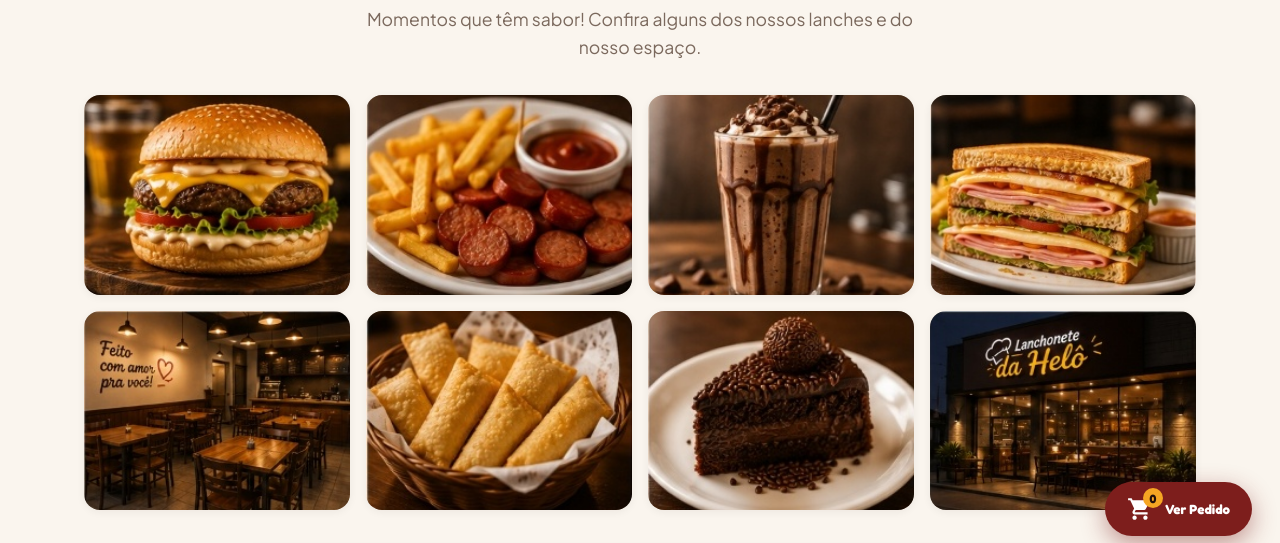
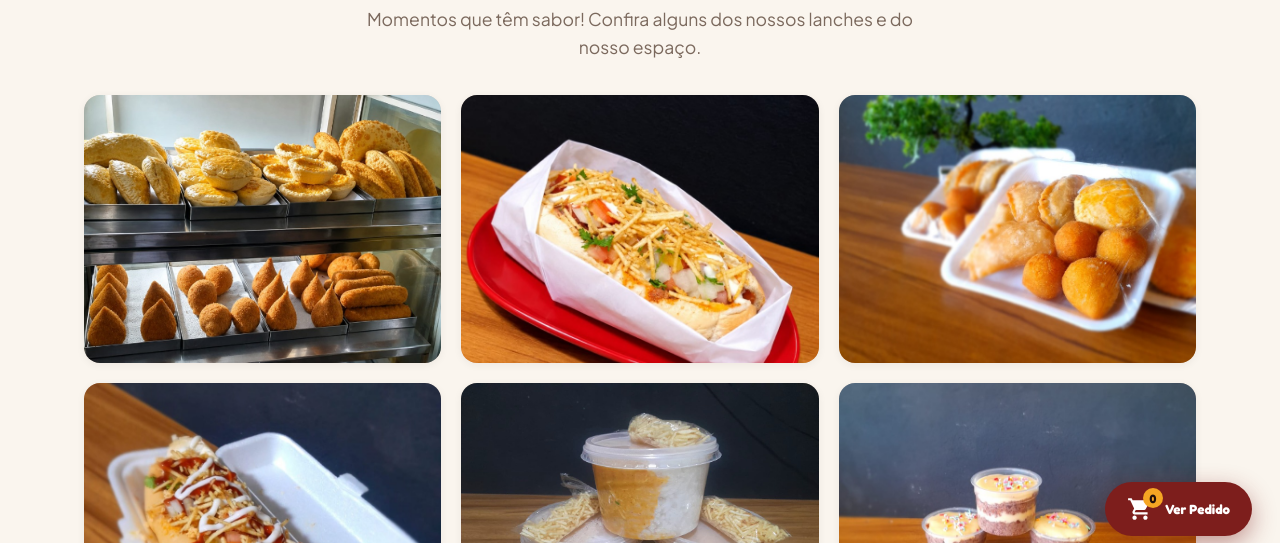
Before and after one commit to acvinicius01-lab/Lanchonete-da-Hel-, a website: page galeria.html in a window 1280 px wide. Shown: the part 236-779 px from the top of the page. Drawn offline with Linux system fonts and the light colour scheme.

Commit message:
feat: fotos reais adicionadas na galeria de produtos

```diff
--- a/css/styles.css
+++ b/css/styles.css
@@ -806,10 +806,11 @@ ul {
   margin-top: 8px;
 }
 
+.gallery-grid,
 .gallery-grid-8 {
   display: grid;
-  grid-template-columns: repeat(4, 1fr);
-  gap: 16px;
+  grid-template-columns: repeat(3, 1fr);
+  gap: 20px;
   margin-bottom: 36px;
 }
 
@@ -1575,6 +1576,7 @@ ul {
     grid-template-columns: repeat(2, 1fr);
   }
 
+  .gallery-grid,
   .gallery-grid-8 {
     grid-template-columns: repeat(2, 1fr);
   }
@@ -1641,6 +1643,7 @@ ul {
     grid-template-columns: 1fr;
   }
 
+  .gallery-grid,
   .gallery-grid-8 {
     grid-template-columns: 1fr;
   }
--- a/galeria.html
+++ b/galeria.html
@@ -62,69 +62,61 @@
           </p>
         </div>
 
-        <!-- Grade com as 8 Fotos Fiéis -->
-        <div class="gallery-grid-8">
-          <!-- 1. Burger Artesanal -->
-          <div class="gallery-item" data-caption="Hambúrguer Artesanal com Cheddar Derretido e Bacon Crocante">
-            <img src="assets/images/photo-burger.jpg" alt="Hambúrguer artesanal especial com cheddar e alface fresca" loading="lazy">
+        <!-- Grade de Fotos da Galeria -->
+        <div class="gallery-grid">
+          <!-- 1. Estufa de Salgados -->
+          <div class="gallery-item" data-caption="Estufa de Salgados Variados - Coxinhas, empadas, empadões, pastéis e enroladinhos quentinhos">
+            <img src="assets/images/galeria-estufa-salgados.jpg" alt="Estufa repleta de salgados dourados artesanais" loading="lazy">
             <div class="gallery-overlay">
-              <span>Hambúrguer Artesanal Especial</span>
+              <span>Estufa de Salgados Douradinhos</span>
             </div>
           </div>
 
-          <!-- 2. Calabresa com Batatas -->
-          <div class="gallery-item" data-caption="Porção de Calabresa Acebolada com Fritas Sequinhas">
-            <img src="assets/images/photo-calabresa-fritas.jpg" alt="Porção generosa de calabresa acebolada com batatas fritas" loading="lazy">
+          <!-- 2. Hot Dog Especial no Prato -->
+          <div class="gallery-item" data-caption="Hot Dog Especial da Helô - Servido quentinho com batata palha crocante, milho, vinagrete e molhos especiais">
+            <img src="assets/images/galeria-hotdog-prato.jpg" alt="Hot Dog Especial servido com batata palha" loading="lazy">
             <div class="gallery-overlay">
-              <span>Calabresa com Fritas Crocantes</span>
+              <span>Hot Dog Especial da Helô</span>
             </div>
           </div>
 
-          <!-- 3. Milkshake Trufado -->
-          <div class="gallery-item" data-caption="Milkshake Trufado de Chocolate com Chantilly">
-            <img src="assets/images/photo-milkshake.jpg" alt="Copo alto de milkshake de chocolate trufado com calda" loading="lazy">
+          <!-- 3. Bandeja de Salgadinhos -->
+          <div class="gallery-item" data-caption="Bandeja Especial de Mini Salgados - Coxinhas crocantes, bolinhas de queijo, pastéis e empadas">
+            <img src="assets/images/galeria-bandeja-salgados.jpg" alt="Bandeja de salgadinhos fritos e assados" loading="lazy">
             <div class="gallery-overlay">
-              <span>Milkshake Trufado da Helô</span>
+              <span>Bandeja de Salgados Especiais</span>
             </div>
           </div>
 
-          <!-- 4. Sanduíche Especial Tostado -->
-          <div class="gallery-item" data-caption="Misto Quente Especial em Camadas no Pão Artesanal">
-            <img src="assets/images/photo-sandwich.jpg" alt="Sanduíche tostado em fatias com queijo e presunto" loading="lazy">
+          <!-- 4. Hot Dog para Viagem / Delivery -->
+          <div class="gallery-item" data-caption="Hot Dog Completo para Viagem - Embalado com todo capricho para chegar quentinho no seu delivery">
+            <img src="assets/images/galeria-hotdog-delivery.jpg" alt="Hot dog na embalagem de entrega delivery com molhos" loading="lazy">
             <div class="gallery-overlay">
-              <span>Sanduíche Artesanal Tostado</span>
+              <span>Hot Dog Completo Delivery</span>
             </div>
           </div>
 
-          <!-- 5. Salão e Mesas -->
-          <div class="gallery-item" data-caption="Nosso Salão Acolhedor com Mesas de Madeira e Clima Familiar">
-            <img src="assets/images/photo-interior.jpg" alt="Interior aconchegante da Lanchonete da Helô" loading="lazy">
+          <!-- 5. Marmitas Especiais -->
+          <div class="gallery-item" data-caption="Refeições & Marmitas da Helô - Pratos deliciosos servidos com arroz soltinho e batata palha">
+            <img src="assets/images/galeria-marmitas-fricasse.jpg" alt="Marmitas caprichadas com arroz e batata palha" loading="lazy">
             <div class="gallery-overlay">
-              <span>Ambiente Aconchegante</span>
+              <span>Marmitas & Refeições Especiais</span>
             </div>
           </div>
 
-          <!-- 6. Cestinha de Pastéis -->
-          <div class="gallery-item" data-caption="Cestinha de Pastéis Fritos Douradinhos e Crocantes">
-            <img src="assets/images/photo-pasteis.jpg" alt="Cesto com pastéis fritos artesanais" loading="lazy">
+          <!-- 6. Bolo no Pote -->
+          <div class="gallery-item" data-caption="Bolo no Pote Artesanal - Camadas generosas de bolo de chocolate, creme e confeitos coloridos">
+            <img src="assets/images/galeria-bolo-pote.jpg" alt="Bolos de pote artesanais recheados" loading="lazy">
             <div class="gallery-overlay">
-              <span>Pastéis Crocantes da Casa</span>
+              <span>Bolo no Pote Artesanal</span>
             </div>
           </div>
 
-          <!-- 7. Bolo de Chocolate com Brigadeiro -->
-          <div class="gallery-item" data-caption="Fatia Irresistível de Bolo de Chocolate com Cobertura de Brigadeiro">
-            <img src="assets/images/photo-bolo-chocolate.jpg" alt="Fatia de bolo brigadeiro tradicional" loading="lazy">
+          <!-- 7. Pudim Individual -->
+          <div class="gallery-item" data-caption="Pudim de Leite Condensado com Calda de Caramelo - Porções individuais super cremosas">
+            <img src="assets/images/galeria-pudim-individual.jpg" alt="Pudins individuais com calda de caramelo" loading="lazy">
             <div class="gallery-overlay">
-              <span>Bolo de Brigadeiro Artesanal</span>
-            </div>
-          </div>
-
-          <!-- 8. Fachada Noturna -->
-          <div class="gallery-item" data-caption="Nossa Fachada Iluminada à Noite - Pronta pra te Receber!">
-            <img src="assets/images/photo-fachada.jpg" alt="Fachada da Lanchonete da Helô iluminada à noite" loading="lazy">
-            <div class="gallery-overlay">
-              <span>Fachada Lanchonete da Helô</span>
+              <span>Pudim de Leite com Caramelo</span>
             </div>
           </div>
         </div>
```
Also changed, not shown: assets/images/galeria-bandeja-salgados.jpg (added), assets/images/galeria-bolo-pote.jpg (added), assets/images/galeria-estufa-salgados.jpg (added), assets/images/galeria-hotdog-delivery.jpg (added), assets/images/galeria-hotdog-prato.jpg (added), assets/images/galeria-marmitas-fricasse.jpg (added), assets/images/galeria-pudim-individual.jpg (added).
